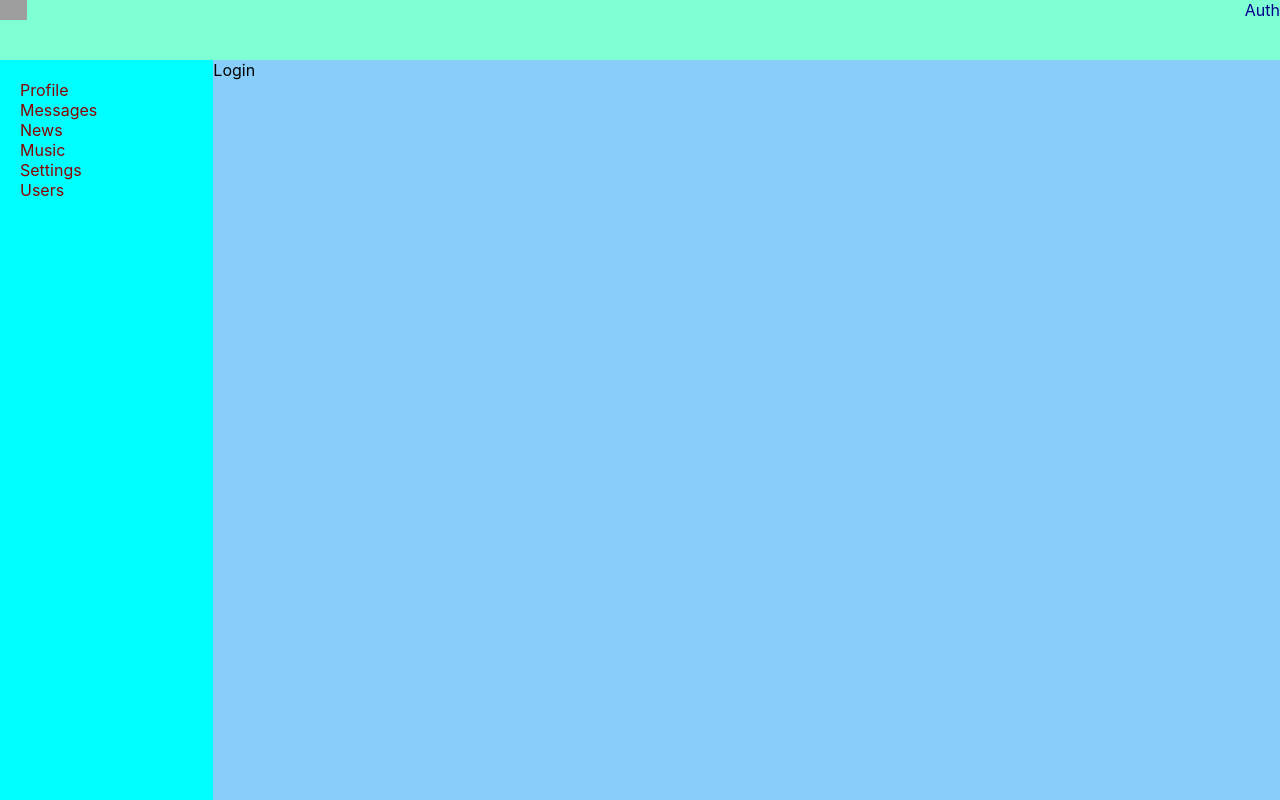
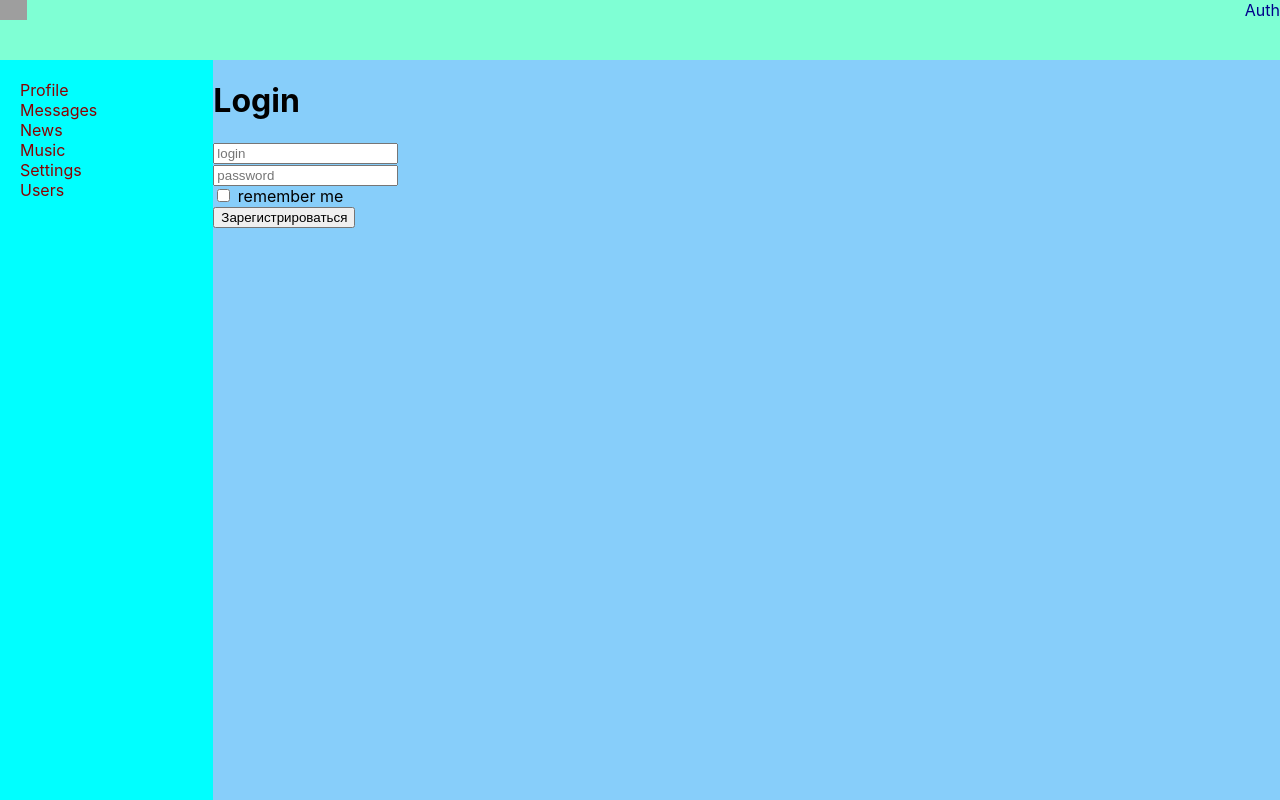
Before and after one commit to KingShakeJS/my-samurai-way, a React (Create React App) app: page /login in a window 1280 px wide. Built offline with nearby package versions, Linux system fonts and the light colour scheme; no server answers; grey boxes are pictures that could not be loaded.

Commit message:
урок-75

```diff
--- a/src/App.tsx
+++ b/src/App.tsx
@@ -9,7 +9,7 @@ import {RootHeaderContainer} from "./components/header/HeaderClassContainer";
 import {Login} from "./components/login/Login";
 
 
-// урок 75
+// урок 76
 
 
 function App() {
--- a/src/components/login/Login.tsx
+++ b/src/components/login/Login.tsx
@@ -1,13 +1,20 @@
-// @flow
 import * as React from 'react';
+import {FormData, ReduxLoginForm} from "./loginForm/LoginForm";
 
-type Props = {
-
-};
+type Props = {};
 export const Login = (props: Props) => {
+    const onSubmitHandler = (formData: FormData) => {
+        console.log(formData)
+    }
     return (
         <div>
-            Login
+
+            <h1>Login</h1>
+
+            <ReduxLoginForm
+                onSubmit={onSubmitHandler}
+            />
+
         </div>
     );
 };
--- /dev/null
+++ b/src/components/login/loginForm/LoginForm.tsx
@@ -0,0 +1,55 @@
+import * as React from 'react';
+import {Field, InjectedFormProps, reduxForm} from "redux-form";
+import {FC} from "react";
+
+type Props = {
+    onSubmitHandler: (formData: FormData) => void
+};
+
+export type FormData = {
+    login: string
+    password: string
+    rememberMe: boolean
+
+}
+export const LoginForm: FC<InjectedFormProps<FormData>> = ({handleSubmit}) => {
+
+    return (
+        <form
+            onSubmit={handleSubmit}
+        >
+
+            <div>
+                <Field
+                    name={'login'}
+                    placeholder={'login'}
+                    component={'input'}
+                />
+            </div>
+
+            <div>
+                <Field
+                    name={'password'}
+                    placeholder={'password'}
+                    component={'input'}
+                />
+
+            </div>
+
+            <div>
+                <Field
+                    name={'rememberMe'}
+                    component={'input'}
+                    type="checkbox"
+                /> remember me
+            </div>
+
+            <div>
+                <button>Зарегистрироваться</button>
+            </div>
+
+        </form>
+    );
+};
+
+export const ReduxLoginForm = reduxForm<FormData>({form: 'login'})(LoginForm)
--- a/src/redux/redux-store.ts
+++ b/src/redux/redux-store.ts
@@ -4,6 +4,7 @@ import {profileReducer} from "./reducers/profile-reducer";
 import usersReducer from "./reducers/users-reducer";
 import {AuthReducer} from "./reducers/auth-reducer";
 import thunkMiddleware from "redux-thunk";
+import {reducer as formReducer} from "redux-form";
 
 
 const rootReducer = combineReducers({
@@ -11,6 +12,7 @@ const rootReducer = combineReducers({
     profilePage: profileReducer,
     usersPage: usersReducer,
     auth: AuthReducer,
+    form: formReducer,
 })
 export type appStateType = ReturnType<typeof rootReducer>
 
```
